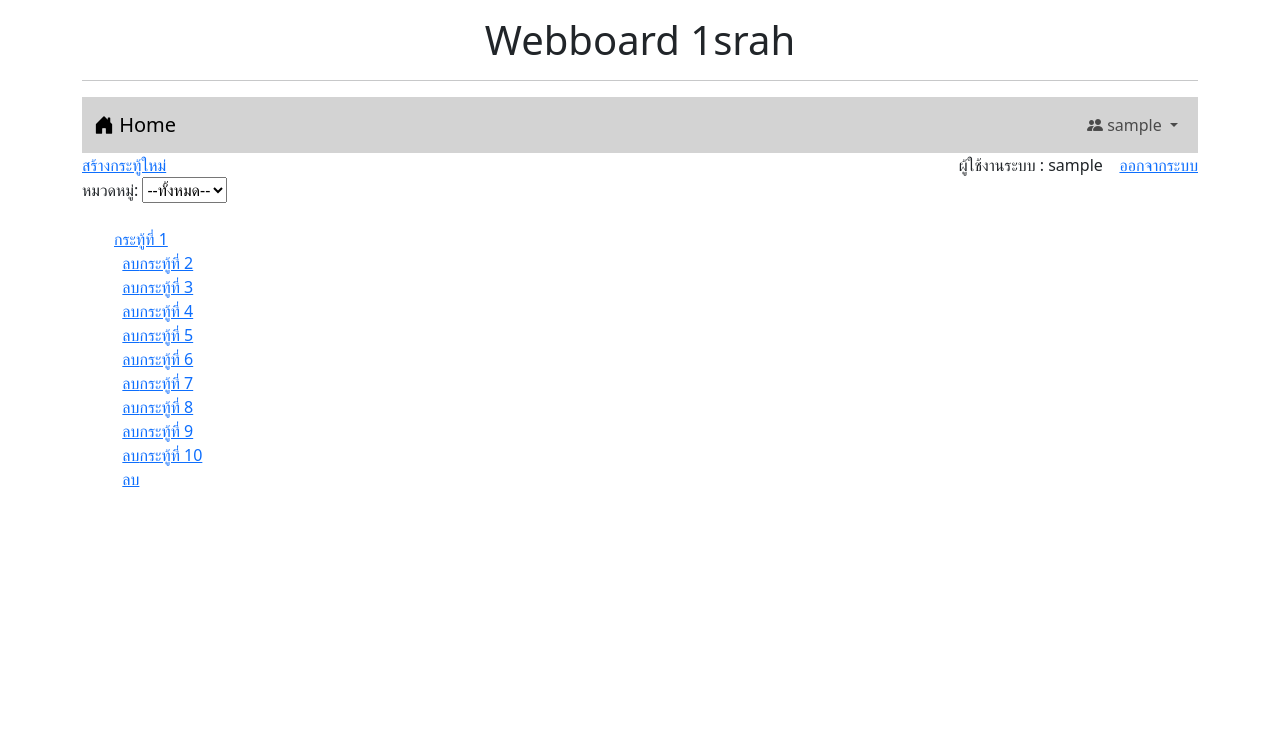
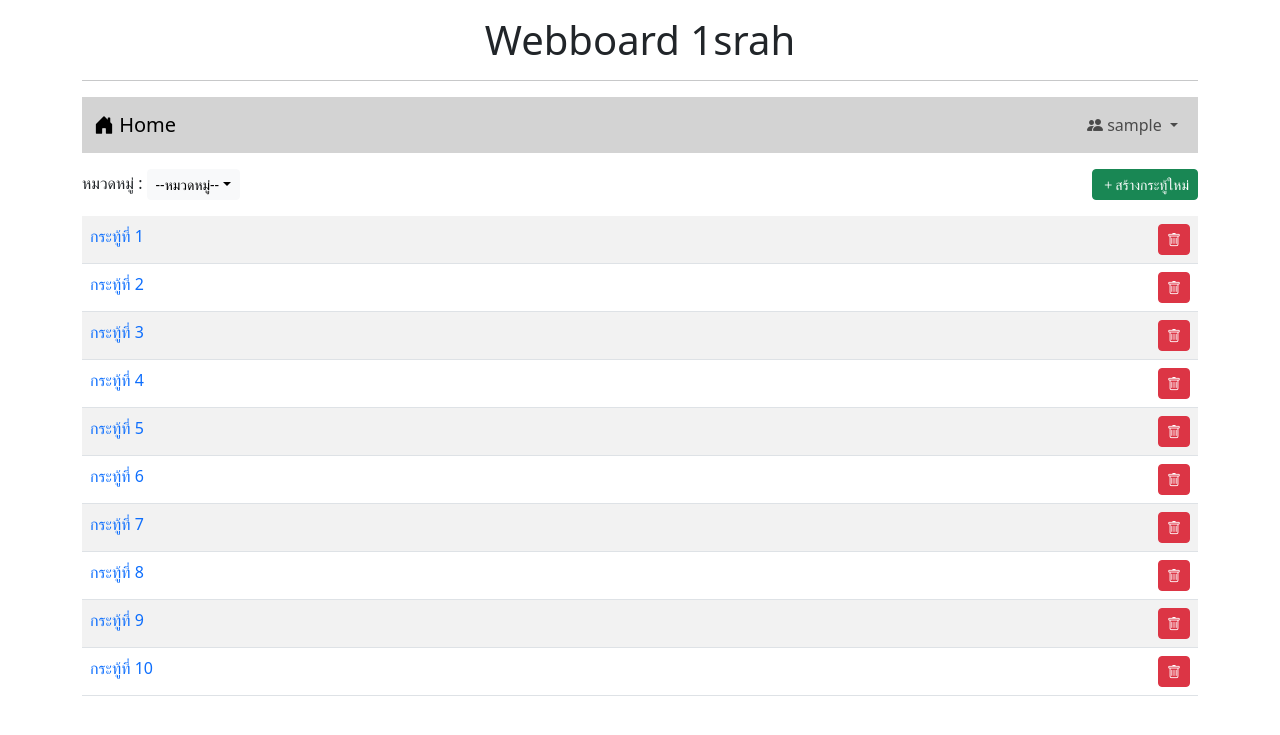
Before and after one commit to 1srah/Webboard_Soramon, a PHP site: page /index.php in a window 1280 px wide. Shown: the top 735 px of the page. Run offline with PHP 8.4, Linux system fonts and the light colour scheme; the visitor is signed in with stand-in values (Sample User, id 1).

Commit message:
Update index.php by using bootstrap
Update index.php by using bootstrap

```diff
--- a/index.php
+++ b/index.php
@@ -29,7 +29,7 @@ session_start();
                         <?php } else { ?>
                     <li class="nav-item dropdown">
                         <a class="nav-link dropdown-toggle btn btn-outline-secondary" href="#" role="button" data-bs-toggle="dropdown" aria-expanded="false">
-                        <i class="bi bi-people-fill"></i> <?php echo "$_SESSION[username]" ?>
+                            <i class="bi bi-people-fill"></i> <?php echo "$_SESSION[username]" ?>
                         </a>
                         <ul class="dropdown-menu">
                             <li><a class="dropdown-item" href="logout.php"><i class="bi bi-power"></i> ออกจากระบบ</a></li>
@@ -40,40 +40,36 @@ session_start();
                 </ul>
             </div>
         </nav>
-        <form>
+            <div class="mt-3 mb-3 d-flex justify-content-between">
+                <div>
+                    <lebel>หมวดหมู่ :</lebel>
+                    <span class="dropdown">
+                        <button type="button" class="btn btn-light btn-sm dropdown-toggle" data-bs-toggle="dropdown" aria-expanded="false">
+                            --หมวดหมู่--</button>
+                        <ul class="dropdown-menu">
+                            <li><a class="dropdown-item" href="#">ทั้งหมด</a></li>
+                            <li><a class="dropdown-item" href="#">เรื่องเรียน</a></li>
+                            <li><a class="dropdown-item" href="#">เรื่องทั่วไป</a></li>
+                        </ul>
+                    </span>
+                </div>
+                <?php if (isset($_SESSION['id'])) { ?>
+                    <div><a href="newpost.php" class="btn btn-success btn-sm">
+                            <i class="bi bi-plus"></i>สร้างกระทู้ใหม่
+                        </a></div>
+                <?php } ?>
+            </div>
+        <table class="table table-striped">
             <?php
-            if (!isset($_SESSION['id'])) {
-                echo "<a href=login.php style='float: right;'>เข้าสู่ระบบ</a>";
-            } else {
-                echo "<div style='float: right;'> ผู้ใช้งานระบบ : $_SESSION[username] &nbsp;&nbsp; <a href=logout.php '>ออกจากระบบ</a></div>";
-                echo "<div> <a href=newpost.php>สร้างกระทู้ใหม่</a></div>";
+                for ($i = 1; $i <= 10; $i++) {
+                    echo "<tr><td class='d-flex justify-content-between'><a href=post.php?id=$i style=text-decoration:none>กระทู้ที่ $i</a>";
+                    if (isset($_SESSION['id']) && $_SESSION['role'] == 'a') {
+                        echo "&nbsp <a href=delete.php?id=$i class='btn btn-danger btn-sm'><i class='bi bi-trash'></i></a>";
+                    }
+                    echo "</tr></td>";
             }
             ?>
-            <form>
-                <div>
-                    <label>หมวดหมู่:</label>
-                    <select name="category" id="">
-                        <option value="all">--ทั้งหมด--</option>
-                        <option value="general">เรื่องทั่วไป</option>
-                        <option value="study">เรื่องเรียน</option>
-                    </select>
-                </div>
-            </form>
-
-        </form>
-        <br>
-        <ul>
-            <?php
-            for ($i = 1; $i <= 10; $i++) {
-                echo "<thead><tr><td></td><a href=post.php?id=$i>กระทู้ที่ $i</a></tr></td><br>";
-                if (isset($_SESSION['id']) && $_SESSION['role'] == 'a') {
-                    echo "&nbsp <a href=delete.php?id=$i>ลบ</a>";
-                }
-                echo "";
-            }
-            ?>
-
-        </ul>
+        </table>
     </div>
 </body>
 
```
